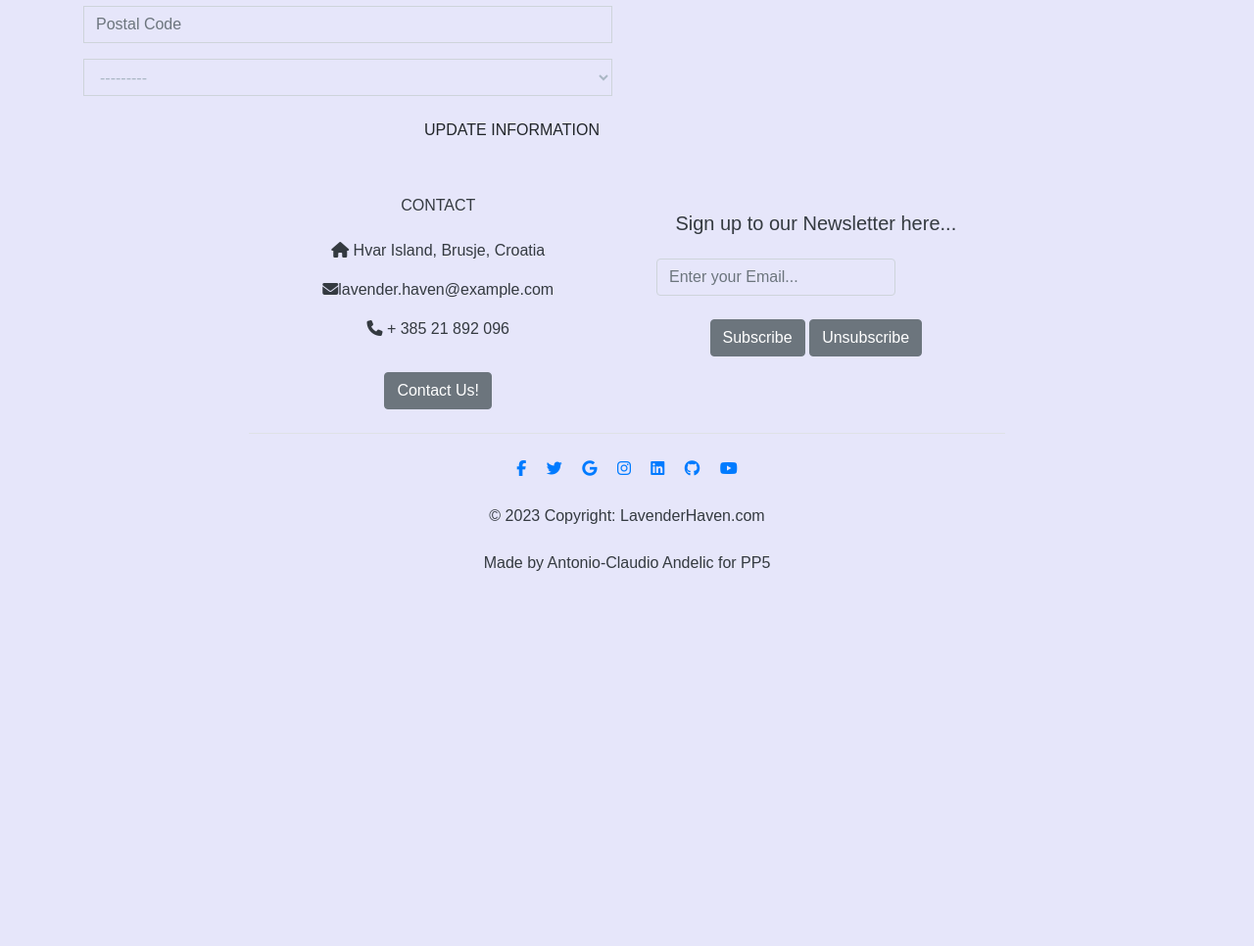
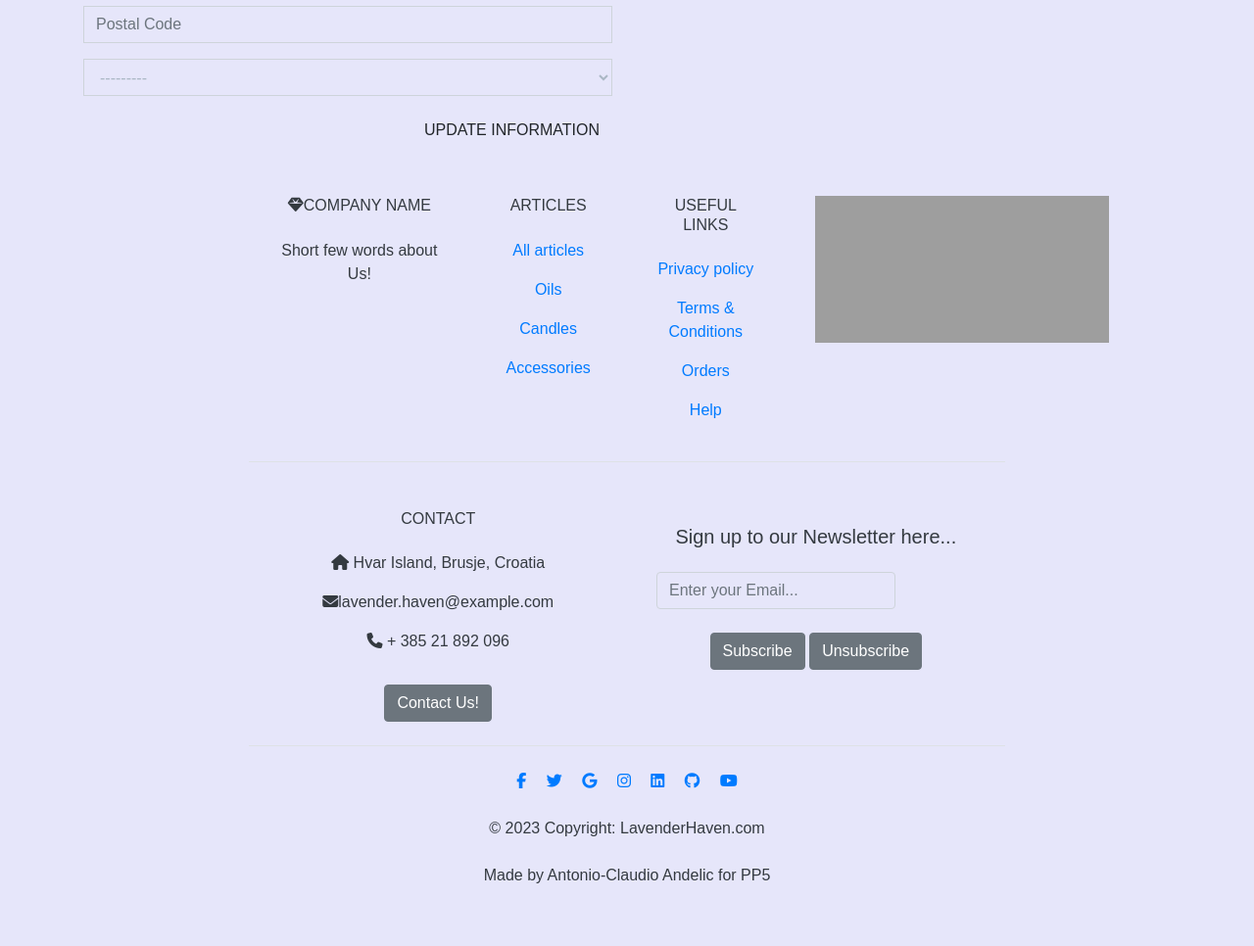
Before and after one commit to Balkaneros91/Lavender-Haven-PP5, a Django app: page /account/ in a window 1280 px wide. Shown: the part 496-1462 px from the top of the page at 98% size. Before the commit the page ends 1079 px from the top, so only its background shows below. Run offline with Django 3.2, Linux system fonts and the light colour scheme; the visitor is signed in with stand-in values (Sample User, id 1); data comes from the database, SQL or seed files in the repository; data that the repository does not hold is empty; some libraries are stand-ins or nearby versions; some web fonts are replaced; grey boxes are pictures that could not be loaded.

Commit message:
Add section for further useful links and google map to footer

```diff
--- a/templates/includes/footer.html
+++ b/templates/includes/footer.html
@@ -2,6 +2,70 @@
     <div class="container">
         <div class="row">
             <div class="col">
+
+                <!-- Section: Links  -->
+                <section class="">
+                    <div class="container-fluid text-center text-md-start mt-5 border-bottom footer-links">
+                        <div class="row mt-3">
+                            <div class="col-md-3 col-lg-4 col-xl-3 mx-auto mb-4">
+                                <!-- Content -->
+                                <h6 class="text-uppercase fw-bold mb-4">
+                                    <i class="fas fa-gem me-3"></i>Company name
+                                </h6>
+                                <p>Short few words about Us!</p>
+                            </div>
+
+                            <div class="col-md-2 col-lg-2 col-xl-2 mx-auto mb-4">
+                                <!-- Links -->
+                                <h6 class="text-uppercase fw-bold mb-4">
+                                    Articles
+                                </h6>
+                                <p>
+                                    <a href="#!" class="text-black">All articles</a>
+                                </p>
+                                <p>
+                                    <a href="#!" class="text-black">Oils</a>
+                                </p>
+                                <p>
+                                    <a href="#!" class="text-black">Candles</a>
+                                </p>
+                                <p>
+                                    <a href="#!" class="text-black">Accessories</a>
+                                </p>
+                            </div>
+
+                            <div class="col-md-3 col-lg-2 col-xl-2 mx-auto mb-4">
+                                <!-- Links -->
+                                <h6 class="text-uppercase fw-bold mb-4">
+                                    Useful links
+                                </h6>
+                                <p>
+                                    <a href="#!" class="text-black">Privacy policy</a>
+                                </p>
+                                <p>
+                                    <a href="#!" class="text-black">Terms & Conditions</a>
+                                </p>
+                                <p>
+                                    <a href="#!" class="text-black">Orders</a>
+                                </p>
+                                <p>
+                                    <a href="#!" class="text-black">Help</a>
+                                </p>
+                            </div>
+
+                            <div class="col-md-4 col-lg-3 col-xl-3 mx-auto mb-md-0 mb-4">
+                                <!-- Link to map -->
+                                <div id="map-wrapper">
+                                    <iframe
+                                        src="https://www.google.com/maps/embed?pb=!1m18!1m12!1m3!1d2909.0810068834207!2d16.498169976594824!3d43.18681108246998!2m3!1f0!2f0!3f0!3m2!1i1024!2i768!4f13.1!3m3!1m2!1s0x133581fdaecfa32d%3A0x1c5a781033777030!2sHvar%20Lavender%20Fields!5e0!3m2!1sen!2sse!4v1687605075185!5m2!1sen!2sse"
+                                        allowfullscreen="" loading="lazy"
+                                        referrerpolicy="no-referrer-when-downgrade"></iframe>
+                                </div>
+                            </div>
+                        </div>
+                    </div>
+                </section>
+                <!-- Section: Links  -->
 
                 <!-- Section: Contacts and Newsletter -->
                 <section>
```
